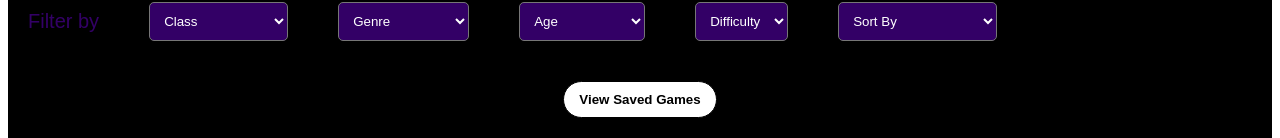
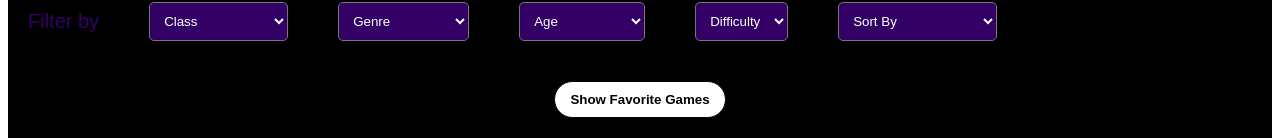
Before and after one commit to MissionToPsyche-Platinum/platinum_21a_portal-se, a Vue app in the folder Psyche-mission/: page / in a window 1280 px wide. Shown: the part 605-743 px from the top of the page. Built offline with nearby package versions, Linux system fonts and the light colour scheme.

Commit message:
Task 135: display dynamic favorites count based on saved games in localStorage

```diff
--- a/Psyche-mission/src/views/HomePage.vue
+++ b/Psyche-mission/src/views/HomePage.vue
@@ -104,6 +104,14 @@ export default {
       return this.filteredGames.filter(game => this.favoriteIds.includes(game.id));
 
     },
+    // returns a formatted favorites count or returns an empty string if no favorites
+    favoritesCount() {
+      if (this.favoriteGames.length > 0)
+        return `(${this.favoriteGames.length})`;
+
+      return ""
+    },
+
 
   },
   mounted() {
@@ -290,7 +298,8 @@ export default {
     ]"
           @click="toggleFavoritesView"
       >
-        {{ favoritesOnly ? "Show All Games" : "View Saved Games" }}
+        {{ favoritesOnly ? `Show All Games ${favoritesCount}` : `Show Favorite Games ${favoritesCount}` }}
+
       </button>
     </section>
 
@@ -298,7 +307,7 @@ export default {
     <!-- placeholder for Game Links -->
     <section class="games-placeholder">
       <!-- dynamic title -->
-      <h2>{{ favoritesOnly ? "Favorite Games" : "Available Experiences" }}</h2>
+      <h2>{{ favoritesOnly ? `Favorite Games ${favoritesCount}` : "Available Experiences" }}</h2>
       <div class="game-grid">
         <!--===================task 83==================-->
         <!--use computed sortGames-->
```
